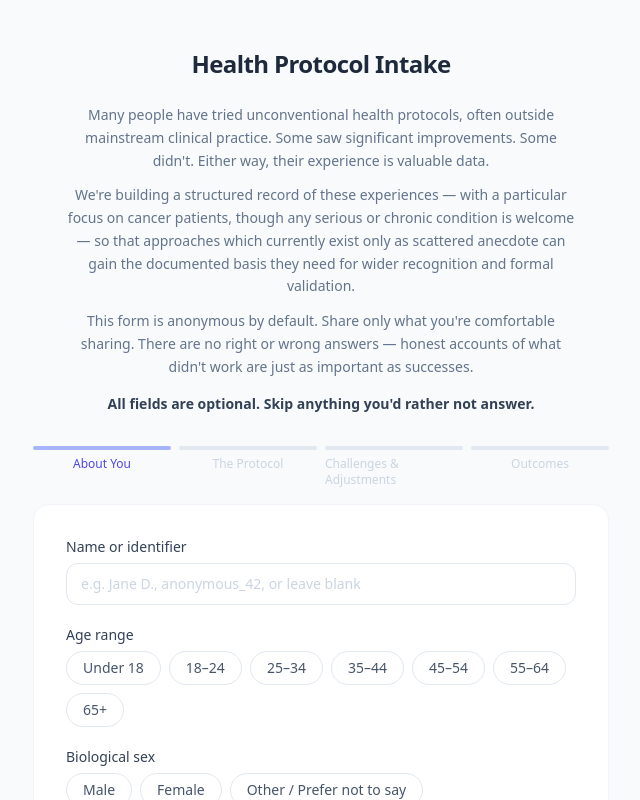
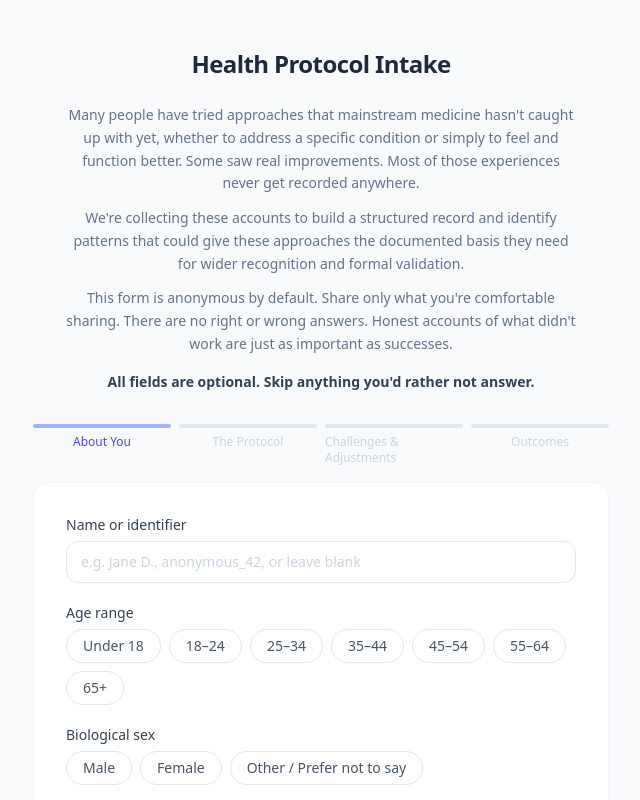
Before and after one commit to tomerlan/health-form, a Next.js app: page / in a window 1280 px wide. Shown: the top 800 px of the page, without its empty margins (319-959 px from the left). Built offline with nearby package versions, Linux system fonts and the light colour scheme.

Commit message:
update intro text

```diff
--- a/app/page.tsx
+++ b/app/page.tsx
@@ -241,13 +241,13 @@ export default function HealthForm() {
         {/* Intro */}
         <div className="mb-8 max-w-lg mx-auto space-y-3 text-center">
           <p className="text-sm text-slate-500 leading-relaxed">
-            Many people have tried unconventional health protocols, often outside mainstream clinical practice. Some saw significant improvements. Some didn&apos;t. Either way, their experience is valuable data.
+            Many people have tried approaches that mainstream medicine hasn&apos;t caught up with yet, whether to address a specific condition or simply to feel and function better. Some saw real improvements. Most of those experiences never get recorded anywhere.
           </p>
           <p className="text-sm text-slate-500 leading-relaxed">
-            We&apos;re building a structured record of these experiences — with a particular focus on cancer patients, though any serious or chronic condition is welcome — so that approaches which currently exist only as scattered anecdote can gain the documented basis they need for wider recognition and formal validation.
+            We&apos;re collecting these accounts to build a structured record and identify patterns that could give these approaches the documented basis they need for wider recognition and formal validation.
           </p>
           <p className="text-sm text-slate-500 leading-relaxed">
-            This form is anonymous by default. Share only what you&apos;re comfortable sharing. There are no right or wrong answers — honest accounts of what didn&apos;t work are just as important as successes.
+            This form is anonymous by default. Share only what you&apos;re comfortable sharing. There are no right or wrong answers. Honest accounts of what didn&apos;t work are just as important as successes.
           </p>
           <p className="text-sm text-slate-700 font-semibold pt-1">
             All fields are optional. Skip anything you&apos;d rather not answer.
```
